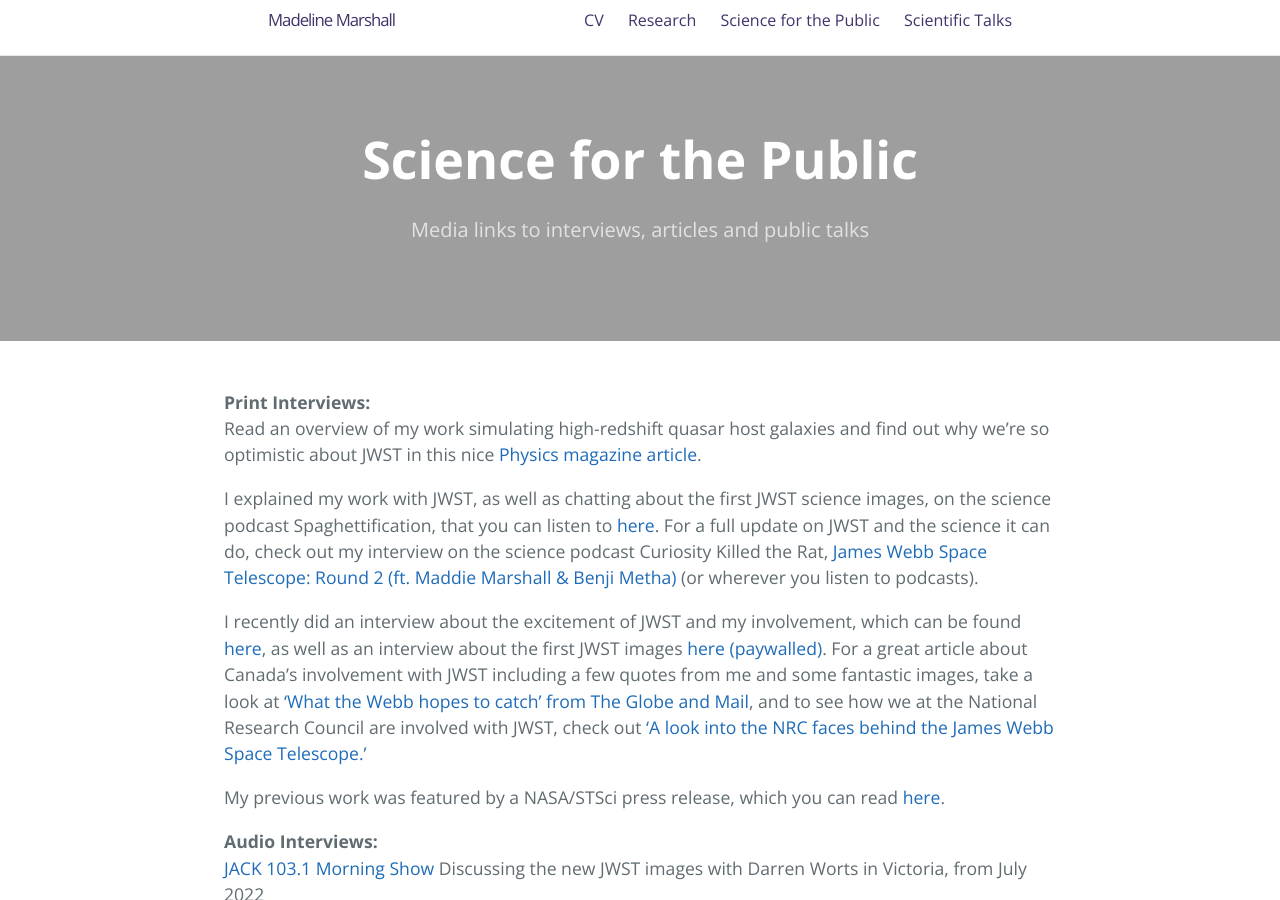
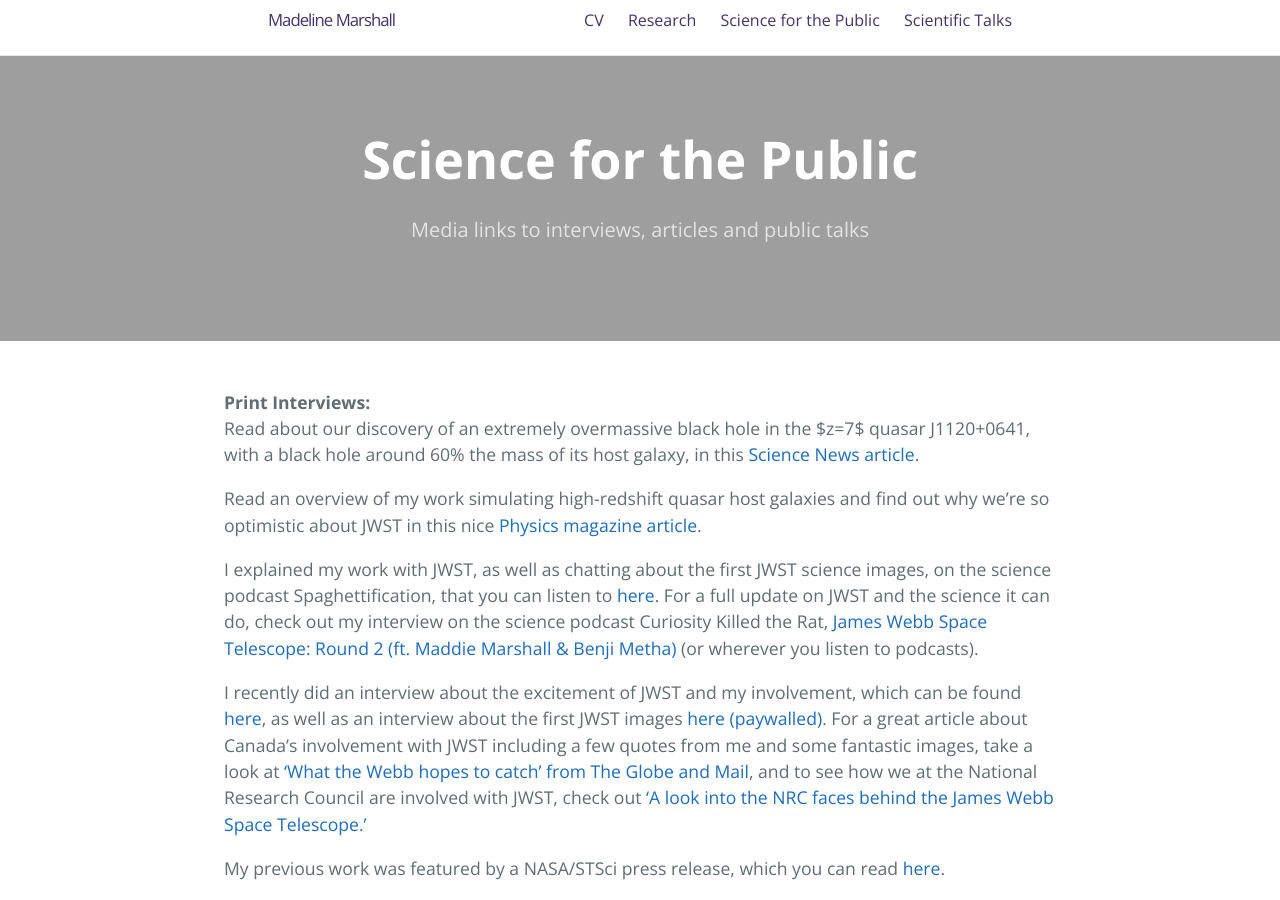
Before and after one commit to madelinemarshall/madelinemarshall.github.io, a Jekyll site: the page built from outreach.md, in a window 1280 px wide and 900 px high. Built offline with Jekyll 4.4.1, drawn with Linux system fonts in a browser that asks for light colours.

Commit message:
Update outreach.md

```diff
--- a/outreach.md
+++ b/outreach.md
@@ -7,6 +7,8 @@ order: 2
 ---
 
 **Print Interviews:** <br>
+Read about our discovery of an extremely overmassive black hole in the $z=7$ quasar J1120+0641, with a black hole around 60% the mass of its host galaxy, in this <a href="https://www.sciencenews.org/article/quasar-black-hole-oddly-huge">Science News article</a>.
+
 Read an overview of my work simulating high-redshift quasar host galaxies and find out why we're so optimistic about JWST in this nice <a href="https://physics.aps.org/articles/v15/24">Physics magazine article</a>.
 
 I explained my work with JWST, as well as chatting about the first JWST science images, on the science podcast Spaghettification, that you can listen to <a href="https://open.spotify.com/episode/47AxjutjJLLFTrJ61AmMBX?si=3e0617e3a8604567">here</a>.
```
